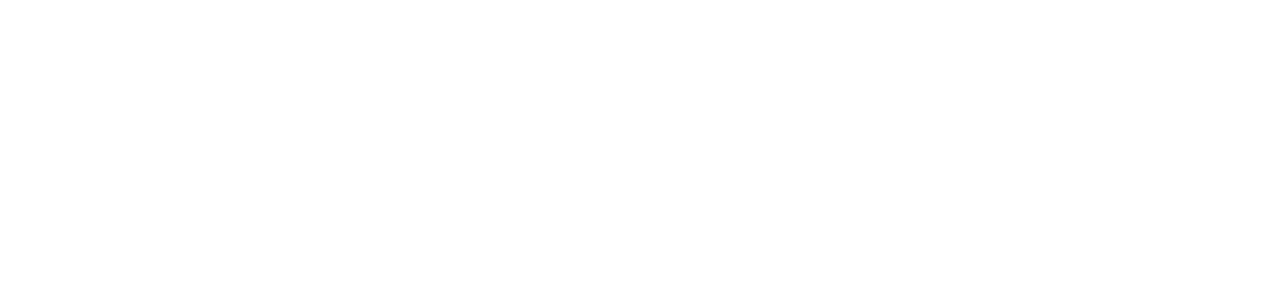
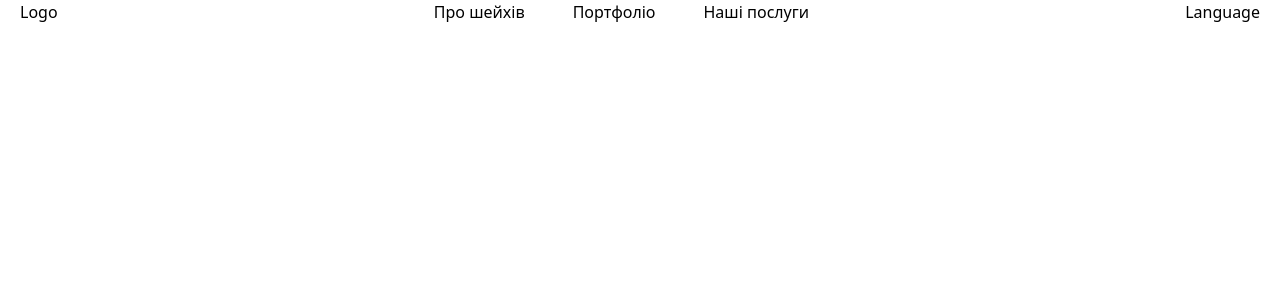
Before and after one commit to s0nyseventeen/sheikhs2, a React (Vite) app: page / in a window 1280 px wide. Shown: the top 300 px of the page. Built offline with nearby package versions, Linux system fonts and the light colour scheme; the HTML template or start-up script is replaced by a standard one.

Commit message:
Implement a Header component in order to enhance site navigation, provide a consistent user experience

```diff
--- a/src/App.tsx
+++ b/src/App.tsx
@@ -1,5 +1,11 @@
+import Header from "./components/Header";
+
 function App() {
-  return <div className="container mx-auto"></div>;
+  return (
+    <div className="container mx-auto">
+      <Header />
+    </div>
+  );
 }
 
 export default App;
--- /dev/null
+++ b/src/components/Header.tsx
@@ -0,0 +1,25 @@
+export default function Header() {
+  return (
+    <div className="flex justify-between items-center">
+      <a href="#" className="ml-5">
+        Logo
+      </a>
+      <nav>
+        <ul className="flex items-center gap-12">
+          <li>
+            <a href="#">Про шейхів</a>
+          </li>
+          <li>
+            <a href="#">Портфоліо</a>
+          </li>
+          <li>
+            <a href="#">Наші послуги</a>
+          </li>
+        </ul>
+      </nav>
+      <div className="mr-5">
+        <a href="#">Language</a>
+      </div>
+    </div>
+  );
+}
```
